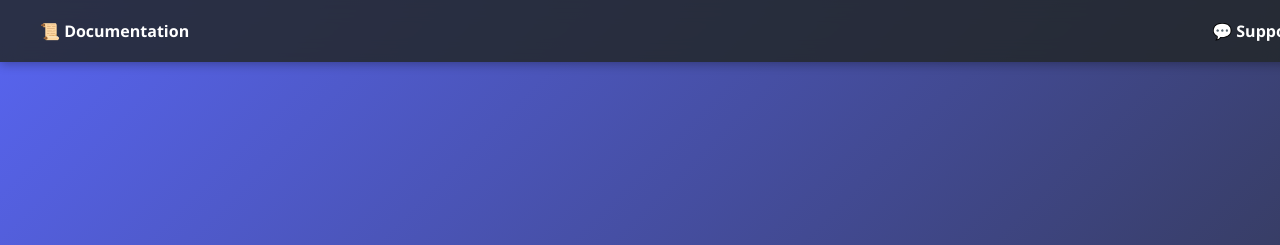
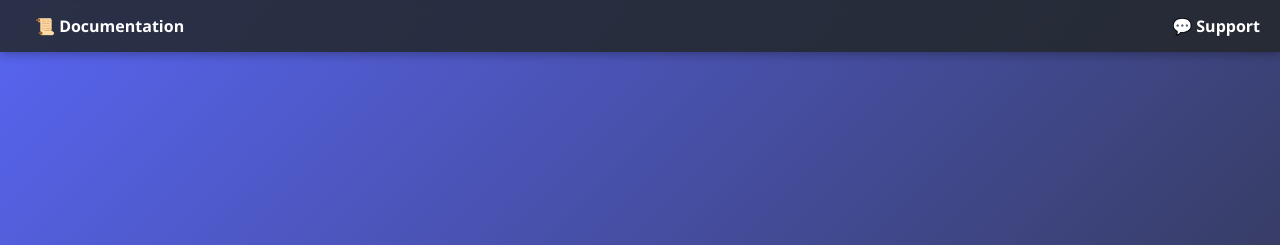
Before and after one commit to Slowzy2/NexaSite, a plain HTML site: page index.html in a window 1280 px wide. Shown: the top 245 px of the page. Drawn offline with Linux system fonts and the light colour scheme.

Commit message:
index.html

```diff
--- a/index.html
+++ b/index.html
@@ -5,9 +5,9 @@
   <meta name="viewport" content="width=device-width, initial-scale=1.0">
   <title>Nexa - Bot Discord</title>
   <style>
+    * { box-sizing: border-box; margin: 0; padding: 0; }
+
     body, html {
-      margin: 0;
-      padding: 0;
       height: 100%;
       font-family: 'Segoe UI', Tahoma, Geneva, Verdana, sans-serif;
       background: linear-gradient(135deg, #5865F2, #2c2f33);
@@ -18,7 +18,7 @@
       display: flex;
       justify-content: space-between;
       align-items: center;
-      padding: 20px 40px;
+      padding: 15px 20px;
       position: fixed;
       width: 100%;
       top: 0;
@@ -32,13 +32,11 @@
       color: #fff;
       text-decoration: none;
       font-weight: bold;
-      margin-right: 20px;
+      margin-left: 15px;
       transition: 0.3s;
     }
 
-    nav a:hover {
-      color: #7289da;
-    }
+    nav a:hover { color: #7289da; }
 
     .hero {
       display: flex;
@@ -58,9 +56,7 @@
       transition: transform 0.3s ease;
     }
 
-    .hero img:hover {
-      transform: rotate(10deg) scale(1.05);
-    }
+    .hero img:hover { transform: rotate(10deg) scale(1.05); }
 
     .hero h1 {
       font-size: 36px;
@@ -96,7 +92,6 @@
       .hero h1 { font-size: 28px; }
       .hero p { font-size: 16px; }
       .hero a.invite-btn { padding: 15px 30px; font-size: 18px; }
-      nav { padding: 15px 20px; }
     }
   </style>
 </head>
```
